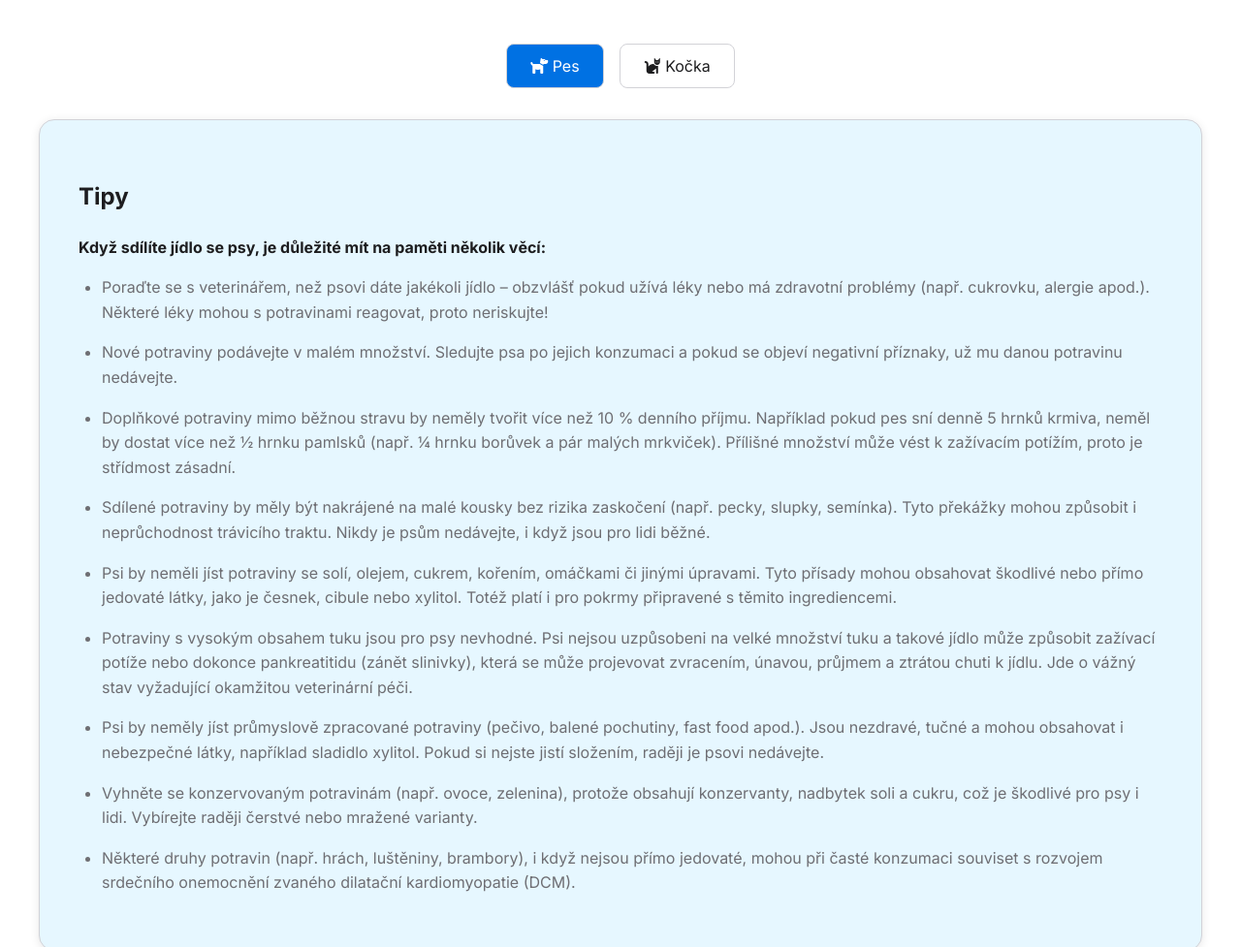
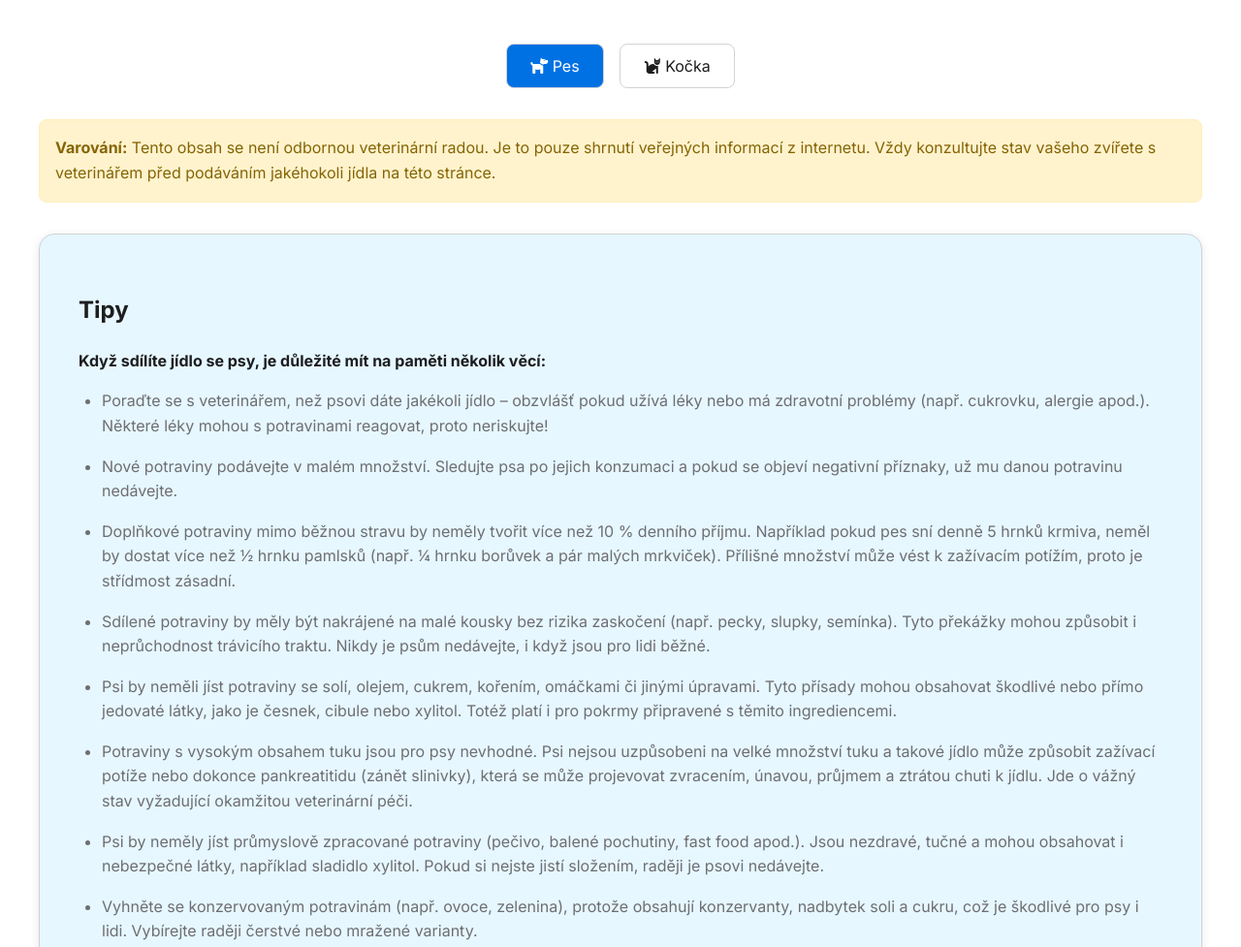
Before and after one commit to iksdeecz/nekrmte.cz, a plain HTML site: page index.html in a window 1280 px wide. Shown: the part 394-1371 px from the top of the page at 97% size. Drawn offline with Linux system fonts and the light colour scheme.

Commit message:
Added disclaimer below animal selection buttons

```diff
--- a/assets/css/style.css
+++ b/assets/css/style.css
@@ -128,6 +128,25 @@ header {
 .tips:hover {
   box-shadow: 0 8px 25px rgba(0, 113, 227, 0.3), 0 4px 25px rgba(0, 0, 0, 0.1);
   transform: translateY(-5px);
+}
+
+.disclaimer {
+  background-color: #fff3cd;
+  border: 1px solid #ffeeba;
+  padding: 1rem;
+  margin-bottom: 2rem;
+  border-radius: 0.5rem;
+  color: #856404;
+}
+
+.disclaimer p {
+  margin: 0;
+}
+
+body.dark .disclaimer {
+  background-color: #332f00;
+  border-color: #665f00;
+  color: #e6e600;
 }
 
 .posts-grid {
--- a/assets/js/main.js
+++ b/assets/js/main.js
@@ -2,6 +2,7 @@ const postsData = [
   {
     title: "Špenát",
     category: "pes",
+    edible: "s opatrností",
     content: "Špenát obsahuje vysoké množství oxalové kyseliny, která blokuje vstřebávání vápníku a může způsobit poškození ledvin. Psi by neměli jíst špenát pravidelně, ale několik listů čerstvého syrového špenátu pravděpodobně neuškodí."
   },
   {
@@ -109,46 +110,55 @@ const postsData = [
   {
     title: "Banány",
     category: "kocka",
+    edible: "bezpečné",
     content: "Banány jsou bezpečným pamlskem pro kočky, ale bez slupky, aby se neudusily. Obsahují hodně cukru, takže v malém množství. Kočky mohou jíst malé kousky rozmělňovaných banánů, bez slupky a semen."
   },
   {
     title: "Mrkev",
     category: "kocka",
+    edible: "bezpečné",
     content: "Mrkev je bezpečným pamlskem pro kočky a může pomoci zlepšit zdraví zubů. Kočky by neměly jíst celou mrkev, protože se může dusit. Malé kousky vařené nebo syrové mrkve jsou v pořádku."
   },
   {
     title: "Rajčata",
     category: "kocka",
+    edible: "s opatrností",
     content: "Rajčata jsou součástí nočních rostlin a obsahují solamin. Zralé červené rajčata bez stonků a listů jsou obvykle bezpečné, ale stonky a listy jsou toxické. Vyhněte se tomu, pokud nedojde k poškození ledvin nebo žaludku."
   },
   {
     title: "Brambory",
     category: "kocka",
+    edible: "s opatrností",
     content: "Syrové brambory obsahují solamin, který je toxický pro kočky. Vařené brambory bez koření nebo omáček jsou obvykle bezpečné, ale vysoký obsah škrobu může způsobit trávení. Nedoporučuje se jako pravidelný pamlsek."
   },
   {
     title: "Zelené fazole",
     category: "kocka",
+    edible: "bezpečné",
     content: "Zelené fazole jsou bezpečné pro kočky, pokud jsou vařené a bez koření. Syrové fazole obsahují lektiny, které mohou způsobit žaludeční problémy. Malé kousky vařených zelených fazolí jsou v pořádku."
   },
   {
     title: "Meloun",
     category: "pes",
+    edible: "bezpečné",
     content: "Meloun je bezpečným pamlskem pro psy, ale bez slupky a semen, protože begovinky mohou způsobit žaludeční problémy. Je hydratující a nízkokalorický. Psi mohou jíst kousky dužniny melounu."
   },
   {
     title: "Špenát",
     category: "pes",
+    edible: "s opatrností",
     content: "Špenát obsahuje vysoké množství oxalové kyseliny, která blokuje vstřebáv Hus aní vápníku a může způsobit poškození ledvin. Psi by neměli jíst špenát pravidelně, ale několik listů pravuttosto plastického syrového špenátu pravděpodobně neuškodí."
   },
   {
     title: "Zelenina",
     category: "pes",
+    edible: "bezpečné",
     content: "Psi mohou jíst listy jako římský, arugula nebo iceberg salát, ale měli by se vyhýbat špenátu a kedlíku. Římský, arugula a iceberg salát sú hydratující a křupavé pamlsky, které psi často milují. Kedl obsahuje calcium oxalate, který může vést ke kamenům v ledvinách."
   },
   {
-    title: "Ovce",
+    title: "Oříšky",
     category: "pes",
+    edible: "nebezpečné",
     content: "Psi mohou vyjídat středně opracované oříšky jako arašídy, ovocné oříšky a kešu, ale pouze v malém množství a bez soli. Oříšky mají vysoký obsah tuku, který může způsobit trávení nebo dokonce pankreatitidu. Makadamia oříšky jsou velmi toxické pro psy."
   },
   {
--- a/index.html
+++ b/index.html
@@ -32,6 +32,10 @@
       <button data-category="kocka"><i class="fas fa-cat"></i> Kočka</button>
     </div>
 
+    <div class="disclaimer">
+      <p><strong>Varování:</strong> Tento obsah se není odbornou veterinární radou. Je to pouze shrnutí veřejných informací z internetu. Vždy konzultujte stav vašeho zvířete s veterinářem před podáváním jakéhokoli jídla na této stránce.</p>
+    </div>
+
     <section class="tips">
       <h2>Tipy</h2>
       <p><strong>Když sdílíte jídlo s kočkami, je důležité mít na paměti několik věcí:</strong></p>
```
